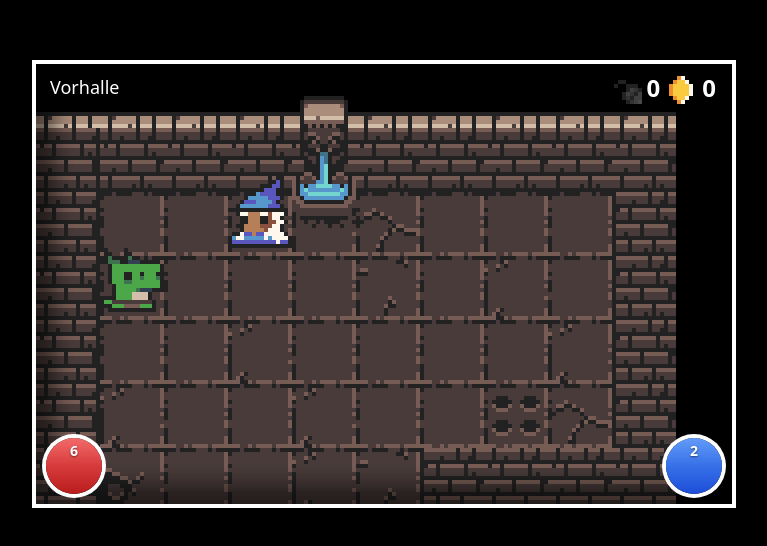
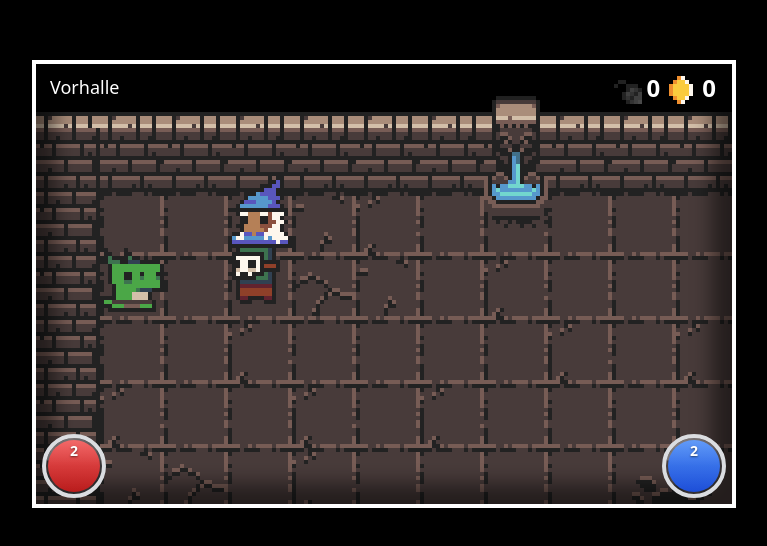
Before and after one commit to H-Schultz/hawk3, a Vue app: page /dungeon-crawler in a window 1280 px wide. Shown: the part 116-662 px from the top of the page, without its empty margins (256-1023 px from the left). Built offline with nearby package versions, Linux system fonts and the light colour scheme.

Commit message:
Hawk3 DungeonCrawler weiter entwickelt

```diff
--- a/src/components/dungeon-crawler/DungeonCrawler.vue
+++ b/src/components/dungeon-crawler/DungeonCrawler.vue
@@ -26,11 +26,10 @@ const currentMap = ref([]);
 const isStairActive = ref(false);
 const dungeonMap = ref(null);
 const router = useRouter();
-const activeQuest = ref(null);
+const activeQuest = ref(0);
 const questItems = ref([]);
 const traps = ref([]);
 const activeExplosions = ref([]);
-const activeQuestIndex = ref(0);
 
 const player = ref({
   position: { x: 1, y: 1 },
@@ -130,11 +129,11 @@ const loadMap = (mapIndex) => {
   droppedItems.value = [];
 
   if (mapData.type === 'quest') {
-    // Setze nur die Quest-Referenz, aber starte sie noch nicht
     activeQuest.value = mapData.quests[0];
     activeQuest.value.started = false;
     activeQuest.value.completed = false;
     activeQuest.value.count = 0;
+    activeQuest.value.isReady = false;
     questItems.value = [];
   }
 
@@ -143,20 +142,6 @@ const loadMap = (mapIndex) => {
 
 const startQuest = (quest) => {
   if (quest.completed || quest.started) return;
-
-  /* / Setze den Status der vorherigen Quest zurück falls vorhanden
-  if (activeQuestIndex.value > 0) {
-    const prevQuest = currentMap.value.quests[activeQuestIndex.value - 1];
-    if (prevQuest) {
-      prevQuest.started = false;
-      prevQuest.isReady = false;
-      prevQuest.count = 0;
-      activeQuestIndex.value++;
-    }
-  } else {
-    activeQuestIndex.value = 1;
-  }*/
-
   activeQuest.value = quest;
   activeQuest.value.started = true;
   activeQuest.value.count = 0;
@@ -165,7 +150,7 @@ const startQuest = (quest) => {
 
   // Initialisiere Quest-Items
   questItems.value = quest.spots
-      .filter(spot => spot.name === 'potion')
+      .filter(spot => spot.name === 'item')
       .map(spot => ({
         ...spot,
         collected: false
@@ -212,23 +197,24 @@ const isNearNPC = (quest) => {
 const checkQuestProgress = () => {
   if (!activeQuest.value || !activeQuest.value.started) return;
 
-  let progress = 0;
+  // Zähle gesammelte Tränke
+  let progress = questItems.value.filter(item => item.collected).length;
 
-  if (activeQuest.value.type === 'RED_POTION' || activeQuest.value.type === 'BLUE_POTION') {
-    // Zähle gesammelte Tränke
-    progress = questItems.value.filter(item => item.collected).length;
+  // Hat Quest auch Feinde?
+  let defeatedQuestEnemies = 0;
+  let questEnemies = activeQuest.value.spots.filter(spot => spot.name === 'enemy');
+  if (questEnemies.length > 0) {
+    // Prüfe auch besiegte Quest-Feinde
+    defeatedQuestEnemies = enemies.value
+        .filter(enemy => enemy.isQuestEnemy && enemy.health <= 0)
+        .length;
   }
-
-  // Prüfe auch besiegte Quest-Feinde
-  const defeatedQuestEnemies = enemies.value
-      .filter(enemy => enemy.isQuestEnemy && enemy.health <= 0)
-      .length;
 
   activeQuest.value.count = progress;
 
   // Prüfe ob alle Bedingungen erfüllt sind
-  const allItemsCollected = progress >= activeQuest.value.goal;
-  const allEnemiesDefeated = defeatedQuestEnemies === activeQuest.value.spots.filter(spot => spot.name === 'enemy').length;
+  const allEnemiesDefeated = defeatedQuestEnemies >= questEnemies.length;
+  const allItemsCollected = progress + defeatedQuestEnemies >= activeQuest.value.goal;
 
   // Speichere den Fortschritt
   activeQuest.value.isReady = allItemsCollected && allEnemiesDefeated;
@@ -526,7 +512,7 @@ const startSpawnSystem = () => {
         SPAWN_CONFIG.minInterval;
 
     spawnInterval = setTimeout(() => {
-      if (enemies.value.filter(e => e.health > 0).length < SPAWN_CONFIG.maxEnemies) {
+      if (enemies.value.filter(e => e.health > 0).length < currentMap.value.maxEnemies) {
         spawnEnemy();
       }
       scheduleNextSpawn();
@@ -824,11 +810,11 @@ const movePlayer = (dx, dy) => {
 };
 
 const showStairs = () => {
-  // Prüfe ob alle Quests abgeschlossen sind
-  const allQuestsCompleted = currentMap.value.quests.every(quest => quest.completed);
-
-  if (!allQuestsCompleted) {
-    return; // Zeige Treppe nur an wenn alle Quests abgeschlossen sind
+  if (currentMap.value.quests?.length > 0) {
+    const allQuestsCompleted = currentMap.value.quests.every(quest => quest.completed);
+    if (!allQuestsCompleted) {
+      return;
+    }
   }
 
   isStairActive.value = true;
@@ -868,6 +854,18 @@ const restartGame = () => {
   player.value.isUnderAttack = false;
   player.value.hasExecutedWhirlwind = false;
   player.value.chargeStartTime = null;
+  player.value.mana = MAX_MANA;
+  player.value.maxMana = MAX_MANA;
+  player.value.maxHealth = MAX_HEALTH;
+
+  if (currentMap.value?.quests) {
+    currentMap.value.quests.forEach(quest => {
+      quest.started = false;
+      quest.completed = false;
+      quest.count = 0;
+      quest.isReady = false;
+    });
+  }
   loadMap(0);
 };
 
@@ -1178,11 +1176,12 @@ watch(() => gameState.value, (newState) => {
                 <NPC
                     :quests="currentMap.quests"
                     :player="player"
+                    :should-reset="gameState === GAME_STATE.GAME_OVER"
                     @start-quest="startQuest"
                     @show-stairs="showStairs"
                 />
                 <Item
-                    v-for="item in questItems.filter(item => item.name === 'potion')"
+                    v-for="item in questItems.filter(item => item.name === 'item')"
                     :key="`${item.x}-${item.y}`"
                     :item="{
                       position: {x: item.x, y: item.y},
--- a/src/components/dungeon-crawler/GameUI.vue
+++ b/src/components/dungeon-crawler/GameUI.vue
@@ -58,7 +58,7 @@ const questProgress = computed(() => {
         .filter(enemy => enemy.isQuestEnemy && enemy.health <= 0)
         .length;
     current += defeatedQuestEnemies;
-    max += questEnemies.length;
+    // max += questEnemies.length;
   }
 
   return {
--- a/src/components/dungeon-crawler/LiquidIndicator.vue
+++ b/src/components/dungeon-crawler/LiquidIndicator.vue
@@ -68,12 +68,17 @@
     height: `${percentage.value}%`,
     background: `linear-gradient(to top, ${props.colorFrom}, ${props.colorTo})`
   }));
-  const borderGradientStyle = computed(() => ({
-    background: `conic-gradient(
-      ${props.colorTo} ${regenerationProgress.value * 3.6}deg,
-      rgba(255, 255, 255, 1) ${regenerationProgress.value * 3.6}deg
-    )`
-  }));
+  const borderGradientStyle = computed(() => {
+    if (regenerationProgress.value > 0) {
+      return {
+        background: `conic-gradient(
+        ${props.colorTo} ${regenerationProgress.value * 3.6}deg,
+        rgba(0, 0, 0, 1) ${regenerationProgress.value * 3.6}deg
+      )`
+      };
+    }
+    return {};
+  });
 
   watch(() => props.currentValue, (newValue) => {
     value.value = newValue;
@@ -139,14 +144,15 @@
     inset: 0;
     border-radius: 50%;
     background-color: rgba(243, 244, 246, 0.1);
+    border: 4px solid rgba(243, 244, 246, 1);
+    backdrop-filter: blur(2px);
   }
 
   .glass-container {
     position: absolute;
     inset: 4px;
     border-radius: 50%;
-    background-color: rgb(0 0 0);
-    backdrop-filter: blur(4px);
+    background-color: rgba(0, 0, 0, 0.1);
   }
 
   .shine-effect {
@@ -154,17 +160,19 @@
     inset: 4px;
     border-radius: 50%;
     background: linear-gradient(135deg, rgba(255, 255, 255, 0.4) 0%, transparent 100%);
-    clip-path: polygon(0 0, 100% 0, 100% 50%, 0 50%);
+    clip-path: polygon(0 0, 100% 0, 100% 40%, 0 40%);
   }
 
   .liquid-container {
     position: absolute;
-    inset: 4px;
     border-radius: 50%;
     overflow: hidden;
     background-color: rgba(17, 24, 39, 0.1);
-    width: 56px;
-    height: 56px;
+    width: 100%;
+    height: 100%;
+    left: 0;
+    top: 0;
+    border: 6px solid transparent;
   }
 
   .liquid {
@@ -227,11 +235,16 @@
   }
 
   @keyframes float {
-    0%, 100% {
-      transform: translateY(0);
+    0% {
+      transform: translateY(2px);
+      opacity: 0;
     }
     50% {
-      transform: translateY(-5px);
+      opacity: 1;
+    }
+    100% {
+      opacity: 0;
+      transform: translateY(-10px);
     }
   }
 </style>
--- a/src/components/dungeon-crawler/Tile.vue
+++ b/src/components/dungeon-crawler/Tile.vue
@@ -79,7 +79,7 @@
       }, ANIMATION_SPEED);
     } else if (props.tileObject.status) {
       animationInterval = setInterval(() => {
-        if (!props.tileObject) {
+        if (!props.tileObject || !props.tileObject.status) {
           clearInterval(animationInterval)
           return;
         }
@@ -99,7 +99,6 @@
 
   onUnmounted(() => {
     clearInterval(animationInterval);
-    console.log('Tile destroyed', props.tile);
   });
 </script>
 
--- a/src/components/dungeon-crawler/constants.js
+++ b/src/components/dungeon-crawler/constants.js
@@ -9,7 +9,7 @@ export const SPRITE_SIZE = 16;
 export const SPRITE_SCALE = 4;
 export const DISPLAY_SIZE = SPRITE_SIZE * SPRITE_SCALE;
 export const ANIMATION_SPEED = 150;
-export const MAX_HEALTH = 6;
+export const MAX_HEALTH = 2;
 export const MAX_MANA = 2;
 export const WHIRLWIND_DURATION = 800;
 export const CHARGE_TIME = 2000;
@@ -66,9 +66,63 @@ export const TILES = {
 export const MAPS = [
     {
         layout: [
-            [14, 14, 14, 14, 15, 14, 14, 14, 14, 14],
-            [12, 11, 11, 11, 18, 11, 11, 11, 11, 11],
-            [12, 20, 20, 99, 72, 23, 20, 20, 20, 10],
+            [14, 14, 14, 14, 14, 14, 14, 15, 14, 14, 14, 14, 14, 14, 14],
+            [12, 11, 11, 11, 11, 11, 11, 18, 11, 11, 11, 11, 11, 11, 11],
+            [12, 20, 20, 99, 22, 21, 20, 72, 20, 20, 20, 20, 20, 20, 10],
+            [12, 90, 20, 20, 23, 22, 20, 21, 20, 20, 20, 20, 20, 20, 10],
+            [12, 98, 20, 21, 20, 20, 20, 20, 21, 20, 21, 20, 21, 20, 10],
+            [12, 21, 20, 20, 21, 20, 21, 20, 20, 20, 20, 22, 20, 23, 10],
+            [12, 22, 23, 20, 21, 20, 20, 20, 20, 24, 25, 20, 20, 23, 10],
+            [12, 20, 20, 20, 22, 20, 20, 21, 20, 20, 22, 20, 23, 21, 10],
+            [12, 20, 22, 20, 20, 20, 23, 22, 20, 20, 20, 21, 20, 22, 10],
+            [12, 21, 20, 23, 22, 21, 20, 20, 20, 20, 20, 20, 20, 23, 10],
+            [12, 25, 20, 22, 21, 22, 23, 21, 20, 20, 21, 20, 20, 24, 11],
+            [12, 40, 40, 40, 40, 40, 40, 40, 40, 40, 40, 40, 40, 40, 10],
+            [11, 11, 11, 11, 11, 11, 11, 11, 11, 11, 11, 11, 11, 11, 11],
+        ],
+        completed: false,
+        name: 'Vorhalle',
+        allowedEnemyTypes: ['GOBLIN'],
+        allowedItems: ['HEART', 'MANA', 'RED_POTION', 'BLUE_POTION'],
+        maxEnemies: 1,
+        type: 'quest',
+        quests: [
+            {
+                npc: {x: 3, y: 2},
+                description: [
+                    'Hallo!',
+                    'Sammel 3 Bomben ein!',
+                ],
+                goal: 3,
+                type: 'BOMB',
+                successMessage: 'Gut gemacht! Die Treppe ist jetzt frei!',
+                spots: [
+                    {x: 5, y: 5, collected: false, name: 'item', type: 'BOMB'},
+                    {x: 6, y: 3, collected: false, name: 'item', type: 'BOMB'},
+                    {x: 8, y: 4, collected: false, name: 'item', type: 'BOMB'},
+                ]
+            }
+        ]
+    },{
+        layout: [
+            [10, 11, 11, 11, 17, 18, 11, 11, 11, 12],
+            [10, 20, 20, 23, 71, 72, 30, 19, 98, 12],
+            [10, 90, 20, 20, 22, 20, 20, 10, 19, 12],
+            [10, 20, 21, 20, 20, 22, 20, 20, 23, 12],
+            [10, 21, 23, 21, 20, 20, 22, 21, 24, 12],
+            [10, 25, 23, 23, 20, 20, 21, 20, 21, 12],
+            [10, 11, 11, 11, 11, 11, 11, 11, 11, 12],
+        ],
+        enemiesRequired: 1,
+        name: 'Eingangshalle',
+        type: 'default',
+        allowedEnemyTypes: ['SKELETON', 'GOBLIN', 'ORC'],
+        allowedItems: ['BOMB', 'GREEN_POISON']
+    }, {
+        layout: [
+            [14, 14, 14, 14, 15, 15, 14, 14, 14, 14],
+            [12, 11, 11, 11, 18, 18, 11, 11, 11, 11],
+            [12, 20, 20, 99, 72, 72, 20, 20, 20, 10],
             [12, 90, 20, 20, 20, 22, 20, 21, 20, 10],
             [12, 98, 20, 21, 20, 20, 20, 20, 21, 10],
             [12, 21, 20, 20, 21, 20, 20, 30, 23, 10],
@@ -84,61 +138,20 @@ export const MAPS = [
             {
                 npc: {x: 3, y: 2},
                 description: [
-                    'Hallo! Ich erkläre dir kurz das Spiel!',
-                    'Du kannst dich mit den Pfeiltasten bewegen.',
-                    'Du kannst mit der Taste E kämpfen. Drückst du die Taste kurz, machst du einen kurzen Schlag.',
-                    'Du trifft nur das Feld vor dir.',
-                    'Drückst du die Taste länger, machst du einen starken rundum Schlag.',
-                    'Du triffst alle Felder um dich herum.',
-                    'Du verlierst dabei aber Mana.',
-                    'Mana kannst du durch blaue Tränke wieder auffüllen.',
-                    'Aber alle 10 Sekunden füllt sich dein Mana automatisch um ein Mana auf.',
-                    'Versuche es einmal und sammel dabei 3 blauen Tränke ein!',
+                    'Hallo!',
+                    'Sammel 3 blaue Tränke ein!',
                 ],
                 goal: 3,
                 type: 'BLUE_POTION',
-                successMessage: 'Gut gemacht! Du hast alle Getränke gefunden!',
+                successMessage: 'Gut gemacht!',
                 spots: [
-                    {x: 5, y: 5, collected: false, name: 'potion', type: 'BLUE_POTION'},
-                    {x: 6, y: 3, collected: false, name: 'potion', type: 'BLUE_POTION'},
-                    {x: 8, y: 4, collected: false, name: 'potion', type: 'BLUE_POTION'},
-                ]
-            }, {
-                npc: {x: 3, y: 2},
-                description: [
-                    'Vieleicht hast du die Falle betreten und hast ein wenig Leben verloren.',
-                    'Feinde können dir auch Schaden zufügen.',
-                    'Du kannst Leben durch rote Tränke wieder auffüllen.',
-                    'Versuche es einmal und betrete die Falle.',
-                    'Und Töte den Feind!',
-                    'Fülle dein Leben wieder auf und sammel dabei 3 rote Tränke ein!',
-                ],
-                goal: 3,
-                type: 'RED_POTION',
-                successMessage: 'Gut gemacht! Du hast alle Getränke gefunden!',
-                spots: [
-                    {x: 8, y: 3, collected: false, name: 'enemy', type: 'SKELETON'},
-                    {x: 5, y: 5, collected: false, name: 'potion', type: 'RED_POTION'},
-                    {x: 6, y: 3, collected: false, name: 'potion', type: 'RED_POTION'},
-                    {x: 8, y: 4, collected: false, name: 'potion', type: 'RED_POTION'},
-                ]
-            }, {
-                npc: {x: 3, y: 2},
-                description: [
-                    'Bomben können dir helfen, Feinde zu besiegen.',
-                    'Fülle dein Leben wieder auf und sammel dabei 3 rote Tränke ein!',
-                ],
-                goal: 3,
-                type: 'BOMB',
-                successMessage: 'Gut gemacht! Du hast alle Getränke gefunden!',
-                spots: [
-                    {x: 8, y: 3, collected: false, name: 'potion', type: 'BOMB'},
-                    {x: 5, y: 5, collected: false, name: 'potion', type: 'BOMB'},
-                    {x: 6, y: 3, collected: false, name: 'potion', type: 'BOMB'},
+                    {x: 5, y: 5, collected: false, name: 'item', type: 'BLUE_POTION'},
+                    {x: 6, y: 3, collected: false, name: 'item', type: 'BLUE_POTION'},
+                    {x: 8, y: 4, collected: false, name: 'item', type: 'BLUE_POTION'},
                 ]
             }
         ]
-    }, {
+    },{
         layout: [
             [14, 14, 14, 14, 15, 15, 14, 14, 14, 14, 14, 14, 14, 14, 14, 14],
             [12, 11, 11, 11, 17, 18, 11, 11, 11, 11, 11, 11, 11, 11, 11, 11],
@@ -164,6 +177,92 @@ export const MAPS = [
         type: 'default'
     }, {
         layout: [
+            [14, 14, 14, 14, 15, 14, 14, 14, 14, 14],
+            [12, 11, 11, 11, 18, 11, 11, 11, 11, 11],
+            [12, 20, 20, 99, 72, 23, 20, 20, 20, 10],
+            [12, 90, 20, 20, 20, 22, 20, 21, 20, 10],
+            [12, 98, 20, 21, 20, 20, 20, 20, 21, 10],
+            [12, 21, 20, 20, 21, 20, 20, 30, 23, 10],
+            [12, 25, 20, 20, 21, 22, 10, 11, 11, 11],
+            [12, 40, 40, 40, 40, 40, 19, 40, 40, 10],
+            [11, 11, 11, 11, 11, 11, 11, 11, 11, 11],
+        ],
+        completed: false,
+        name: 'Vorhalle',
+        allowedEnemyTypes: [],
+        type: 'quest',
+        quests: [
+            {
+                npc: {x: 3, y: 2},
+                description: [
+                    'Hallo! Ich erkläre dir kurz das Spiel!',
+                    // 'Du kannst dich mit den Pfeiltasten bewegen.',
+                    // 'Du kannst mit der Taste E kämpfen. Drückst du die Taste kurz, machst du einen kurzen Schlag.',
+                    // 'Du trifft nur das Feld vor dir.',
+                    // 'Drückst du die Taste länger, machst du einen starken rundum Schlag.',
+                    // 'Du triffst alle Felder um dich herum.',
+                    // 'Du verlierst dabei aber Mana.',
+                    // 'Mana kannst du durch blaue Tränke wieder auffüllen.',
+                    // 'Aber alle 10 Sekunden füllt sich dein Mana automatisch um ein Mana auf.',
+                    '1 Versuche es einmal und sammel dabei 3 blauen Tränke ein!',
+                ],
+                goal: 3,
+                type: 'BLUE_POTION',
+                successMessage: 'Gut gemacht! 1',
+                spots: [
+                    {x: 5, y: 5, collected: false, name: 'item', type: 'BLUE_POTION'},
+                    {x: 6, y: 3, collected: false, name: 'item', type: 'BLUE_POTION'},
+                    {x: 8, y: 4, collected: false, name: 'item', type: 'BLUE_POTION'},
+                ]
+            }, {
+                npc: {x: 3, y: 2},
+                description: [
+                    'Vieleicht hast du die Falle betreten und hast ein wenig Leben verloren.',
+                    // 'Feinde können dir auch Schaden zufügen.',
+                    // 'Du kannst Leben durch rote Tränke wieder auffüllen.',
+                    // 'Töte den Feind und sammel dabei 3 rote Tränke ein!',
+                    '2 Bla',
+                ],
+                goal: 3,
+                type: 'RED_POTION',
+                successMessage: 'Gut gemacht! 2',
+                spots: [
+                    {x: 8, y: 3, collected: false, name: 'enemy', type: 'SKELETON'},
+                    {x: 5, y: 5, collected: false, name: 'enemy', type: 'SKELETON'},
+                    {x: 6, y: 3, collected: false, name: 'item', type: 'RED_POTION'},
+                ]
+            }, {
+                npc: {x: 3, y: 2},
+                description: [
+                    'Bomben können dir helfen, Feinde zu besiegen.',
+                    '3 BOMBEN',
+                ],
+                goal: 3,
+                type: 'BOMB',
+                successMessage: 'Gut gemacht! 3',
+                spots: [
+                    {x: 8, y: 3, collected: false, name: 'item', type: 'BOMB'},
+                    {x: 5, y: 5, collected: false, name: 'item', type: 'BOMB'},
+                    {x: 6, y: 3, collected: false, name: 'item', type: 'BOMB'},
+                ]
+            }, {
+                npc: {x: 3, y: 2},
+                description: [
+                    'Letzte.',
+                    '4 Fülle dein Leben wieder auf und sammel dabei 3 rote Tränke ein!',
+                ],
+                goal: 3,
+                type: 'RED_POTION',
+                successMessage: 'Gut gemacht! 4',
+                spots: [
+                    {x: 8, y: 3, collected: false, name: 'item', type: 'HEART'},
+                    {x: 5, y: 5, collected: false, name: 'item', type: 'MANA'},
+                    {x: 6, y: 3, collected: false, name: 'item', type: 'HEART'},
+                ]
+            }
+        ]
+    }, {
+        layout: [
             [10, 10, 10, 10, 10, 10, 10, 10, 10, 10],
             [10, 90, 10, 20, 30, 20, 30, 20, 20, 10],
             [10, 98, 10, 30, 10, 10, 10, 22, 20, 10],
@@ -176,7 +275,7 @@ export const MAPS = [
         name: 'Vorhalle',
         allowedEnemyTypes: [],
         type: 'quest',
-        quest: {
+        quests: [{
             npc: {x: 8, y: 3},
             description: 'Sammle 4 blaue Getränke!',
             goal: 4,
@@ -189,22 +288,7 @@ export const MAPS = [
                 {x: 3, y: 2, collected: false, name: 'potion', type: 'BLUE_POTION'},
                 {x: 5, y: 3, collected: false, name: 'potion', type: 'BLUE_POTION'}
             ]
-        }
-    }, {
-        layout: [
-            [10, 11, 11, 11, 17, 18, 11, 11, 11, 12],
-            [10, 20, 20, 23, 71, 72, 30, 19, 98, 12],
-            [10, 90, 20, 20, 22, 20, 20, 10, 19, 12],
-            [10, 20, 21, 20, 20, 22, 20, 20, 23, 12],
-            [10, 21, 23, 21, 20, 20, 22, 21, 24, 12],
-            [10, 25, 23, 23, 20, 20, 21, 20, 21, 12],
-            [10, 11, 11, 11, 11, 11, 11, 11, 11, 12],
-        ],
-        enemiesRequired: 1,
-        name: 'Eingangshalle',
-        type: 'default',
-        allowedEnemyTypes: ['GOBLIN'],
-        allowedItems: ['BOMB', 'GREEN_POISON']
+        }]
     }, {
         layout: [
             [10, 10, 10, 10, 10, 10, 10, 10, 10, 10],
```
Also changed, not shown: src/components/dungeon-crawler/NPC.vue (+31 -10 lines).
